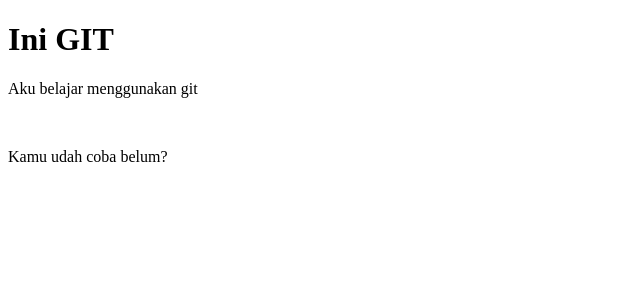
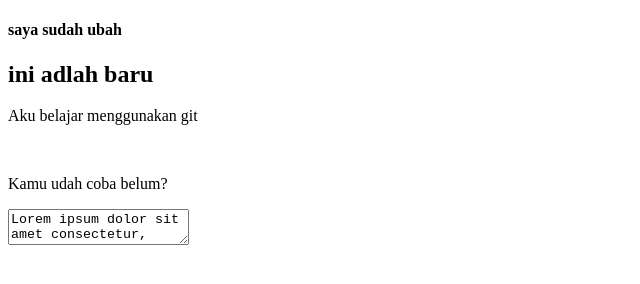
Before and after one commit to honda0330/first-app, a plain HTML site: page index.html in a window 1280 px wide. Shown: the whole page, without its empty margins (0-640 px from the left). Drawn offline with Linux system fonts and the light colour scheme.

Commit message:
Saya menambahkan lorem konten

```diff
--- a/index.html
+++ b/index.html
@@ -7,10 +7,13 @@
 </head>
 <body>
 
-    <h1>Ini GIT</h1>
+    <h4>saya sudah ubah</h4>
+    <h2>ini adlah baru</h2>
     <p>Aku belajar menggunakan git</p>
     <br>
     <p>Kamu udah coba belum?</p>
 
+    <textarea>Lorem ipsum dolor sit amet consectetur, adipisicing elit. Voluptatum facere iusto architecto porro quo itaque laboriosam aperiam, consectetur vero laborum deleniti natus accusantium asperiores alias.z</textarea>
+
 </body>
 </html>
```
